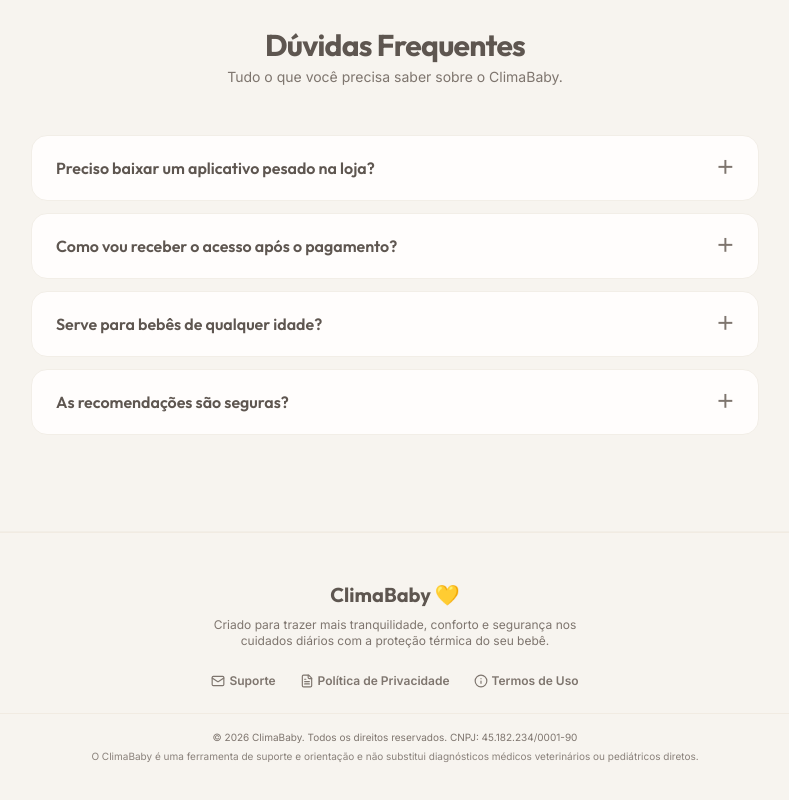
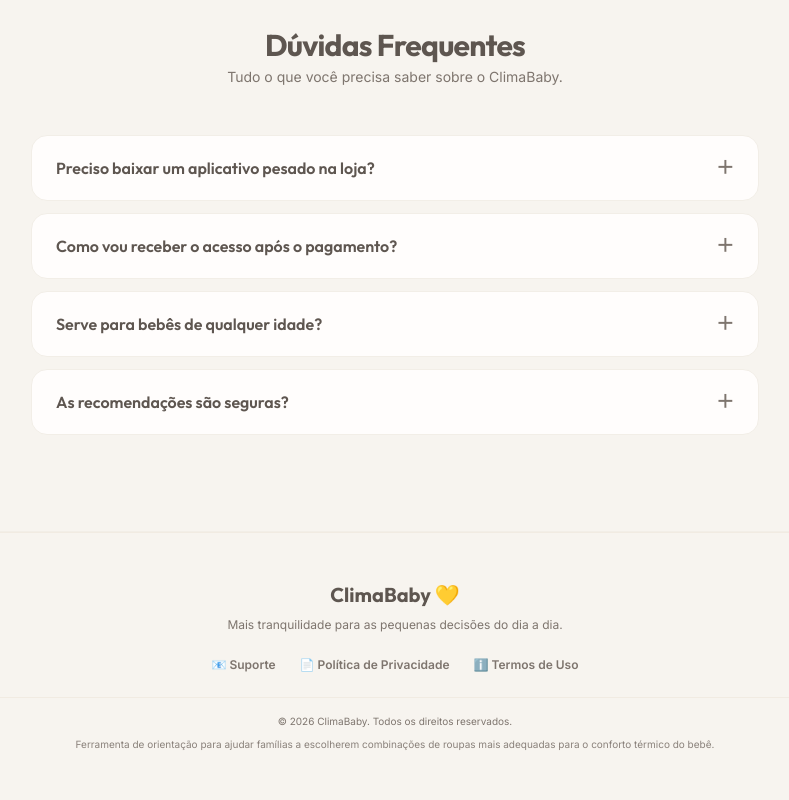
Before and after one commit to lumelo025-cpu/PageClimaBaby, a React (Vite) app: page / in a window 1280 px wide. Shown: the part 6809-7609 px from the top of the page, without its empty margins (245-1034 px from the left). Built offline with nearby package versions, Linux system fonts and the light colour scheme.

Commit message:
style(footer): update branding and iconography
Refine footer copy for a more concise tone and replace icon components with emojis for a cleaner layout.

```diff
--- a/src/App.tsx
+++ b/src/App.tsx
@@ -716,26 +716,28 @@ export default function App() {
               ClimaBaby 💛
             </span>
             <p className="text-xs text-brand-text-light max-w-sm">
-              Criado para trazer mais tranquilidade, conforto e segurança nos cuidados diários com a proteção térmica do seu bebê.
+              Mais tranquilidade para as pequenas decisões do dia a dia.
             </p>
           </div>
 
           {/* Safe micro regulatory warnings & links */}
           <div className="flex flex-wrap justify-center gap-6 text-xs font-semibold text-brand-text-light">
             <button onClick={() => setActiveModal('support')} className="hover:text-brand-text transition-colors cursor-pointer flex items-center gap-1">
-              <Mail className="w-3.5 h-3.5" /> Suporte
+              📧 Suporte
             </button>
             <button onClick={() => setActiveModal('privacy')} className="hover:text-brand-text transition-colors cursor-pointer flex items-center gap-1">
-              <FileText className="w-3.5 h-3.5" /> Política de Privacidade
+              📄 Política de Privacidade
             </button>
             <button onClick={() => setActiveModal('terms')} className="hover:text-brand-text transition-colors cursor-pointer flex items-center gap-1">
-              <Info className="w-3.5 h-3.5" /> Termos de Uso
+              ℹ️ Termos de Uso
             </button>
           </div>
 
-          <div className="pt-4 border-t border-[#F1EBE2] text-[10px] text-brand-text-light space-y-1">
-            <p>© 2026 ClimaBaby. Todos os direitos reservados. CNPJ: 45.182.234/0001-90</p>
-            <p className="opacity-90">O ClimaBaby é uma ferramenta de suporte e orientação e não substitui diagnósticos médicos veterinários ou pediátricos diretos.</p>
+          <div className="pt-4 border-t border-[#F1EBE2] text-[10px] text-brand-text-light space-y-2">
+            <p>© 2026 ClimaBaby. Todos os direitos reservados.</p>
+            <p className="opacity-90 max-w-2xl mx-auto">
+              Ferramenta de orientação para ajudar famílias a escolherem combinações de roupas mais adequadas para o conforto térmico do bebê.
+            </p>
           </div>
 
         </div>
```
